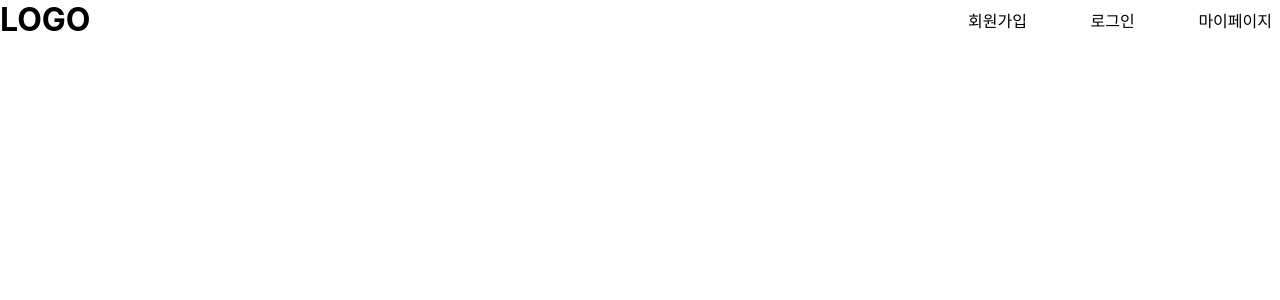
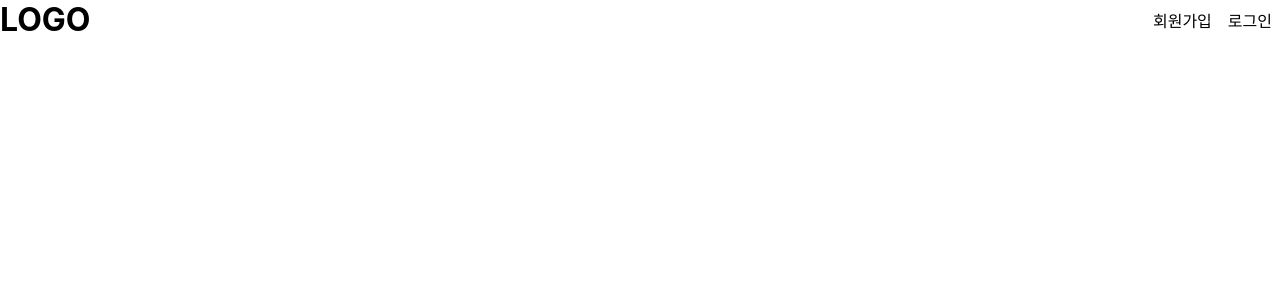
Before and after one commit to bbumjun/alethio-test, a React (Create React App) app: page / in a window 1280 px wide. Shown: the top 300 px of the page. Built offline with nearby package versions, Linux system fonts and the light colour scheme.

Commit message:
🎨 로그인 상태에 따라 다른 버튼 표시

```diff
--- a/src/App.js
+++ b/src/App.js
@@ -3,16 +3,24 @@ import React from 'react';
 import { ThemeProvider } from 'styled-components';
 import theme from 'common/theme';
 import { BrowserRouter as Router, Switch, Route } from 'react-router-dom';
+import { RecoilRoot } from 'recoil';
+import SignUp from 'components/pages/SignUp';
 function App() {
   return (
     <Router>
       <ThemeProvider theme={theme}>
+        <RecoilRoot>
           <Header />
           <Switch>
             <Route exact path="/"></Route>
             <Route path="/login"></Route>
+            <Route path="/logout"></Route>
+            <Route path="/sign-up">
+              <SignUp />
+            </Route>
             <Route path="/mypage/order"></Route>
           </Switch>
+        </RecoilRoot>
       </ThemeProvider>
     </Router>
   );
--- a/src/components/molcules/NavBar/style.js
+++ b/src/components/molcules/NavBar/style.js
@@ -10,7 +10,6 @@ export const Wrapper = styled.nav`
 `;
 
 export const HorizontalNavList = styled(NavList)`
-  width: 20rem;
   display: flex;
   justify-content: space-between;
 `;
--- a/src/components/molcules/NavList/index.jsx
+++ b/src/components/molcules/NavList/index.jsx
@@ -1,12 +1,24 @@
 import React from 'react';
 import * as S from './style';
 import { NavItem } from 'components/molcules';
+import { useRecoilValue } from 'recoil';
+import auth from 'recoil/auth';
+
 const NavList = ({ className, handleClick }) => {
+  const authenticated = useRecoilValue(auth.authenticatedState);
   return (
     <S.NavList className={className} onClick={handleClick}>
-      <NavItem url="/sign-up">회원가입</NavItem>
-      <NavItem url="/login">로그인</NavItem>
-      <NavItem url="/mypage-order">마이페이지</NavItem>
+      {authenticated ? (
+        <>
+          <NavItem url="/mypage-order">마이페이지</NavItem>
+          <NavItem url="/logout">로그아웃</NavItem>
+        </>
+      ) : (
+        <>
+          <NavItem url="/sign-up">회원가입</NavItem>
+          <NavItem url="/login">로그인</NavItem>
+        </>
+      )}
     </S.NavList>
   );
 };
```
Lines whose indentation alone changed are shown as unchanged.
